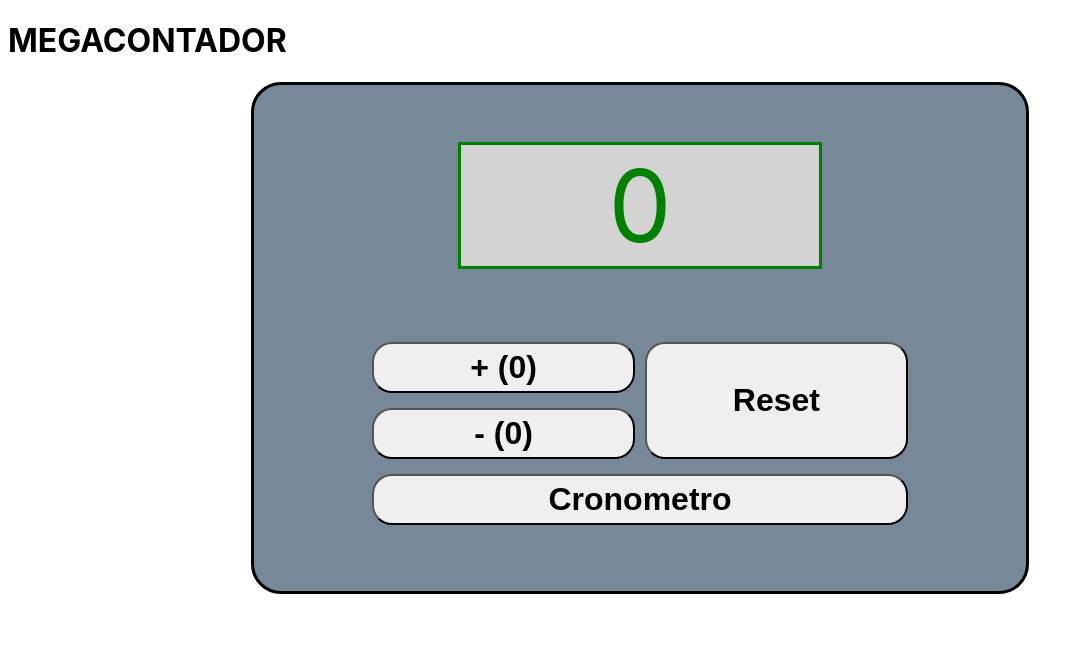
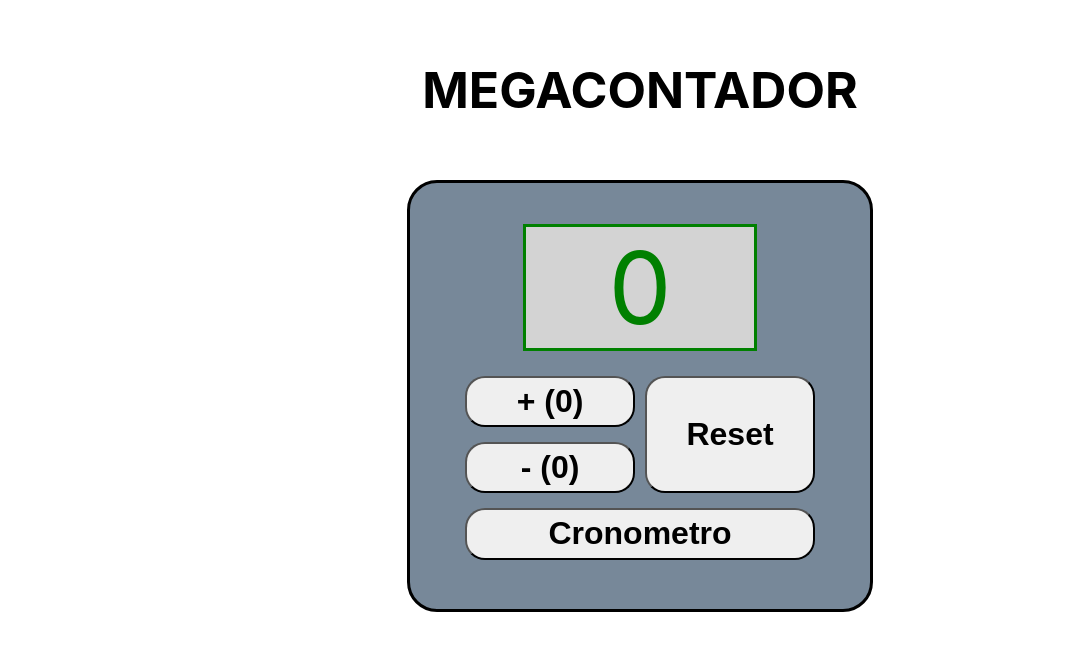
Before and after one commit to MiguelAngelAlvarezFernandez/megacontador, a React (Create React App) app: page / in a window 1280 px wide. Shown: the top 650 px of the page, without its empty margins (0-1082 px from the left). Built offline with nearby package versions, Linux system fonts and the light colour scheme.

Commit message:
CSS definitivo

```diff
--- a/src/App.js
+++ b/src/App.js
@@ -43,7 +43,7 @@ function App() {
 
   return (
     <main>
-    <h1>MEGACONTADOR</h1>
+    <h1 className={styles.megacontador}>MEGACONTADOR</h1>
     <div className={styles.contador}>
       <p className={valorActual<0 ? "rojo" : "verde"}> {valorActual}</p>
       <span className={styles.botonMas}><Boton  NombreBoton="+" YDespuesDeContar={Aumentar} Contador/></span>
--- a/src/App.module.css
+++ b/src/App.module.css
@@ -1,12 +1,19 @@
+.megacontador{
+  margin: 60px 0px;
+  text-align: center;
+  font-size: 50px;
+}
+
 .contador{
-  width: 50%;
+  max-height: 400px;
+  max-width: 400px;
   margin: auto;
   text-align: center;
   border: solid;
   border-radius: 30px;
-  padding: 70px;
+  padding: 30px;
   display: grid;
-  grid-template-rows: 7% 30% 14% 14% 14% 14% 7%;
+  grid-template-rows: 7% 30% 1% 14% 14% 14% 7%;
   grid-template-columns: 10% 12% 28% 28% 12% 10%;
   column-gap: 10px;
   row-gap: 15px;
```
